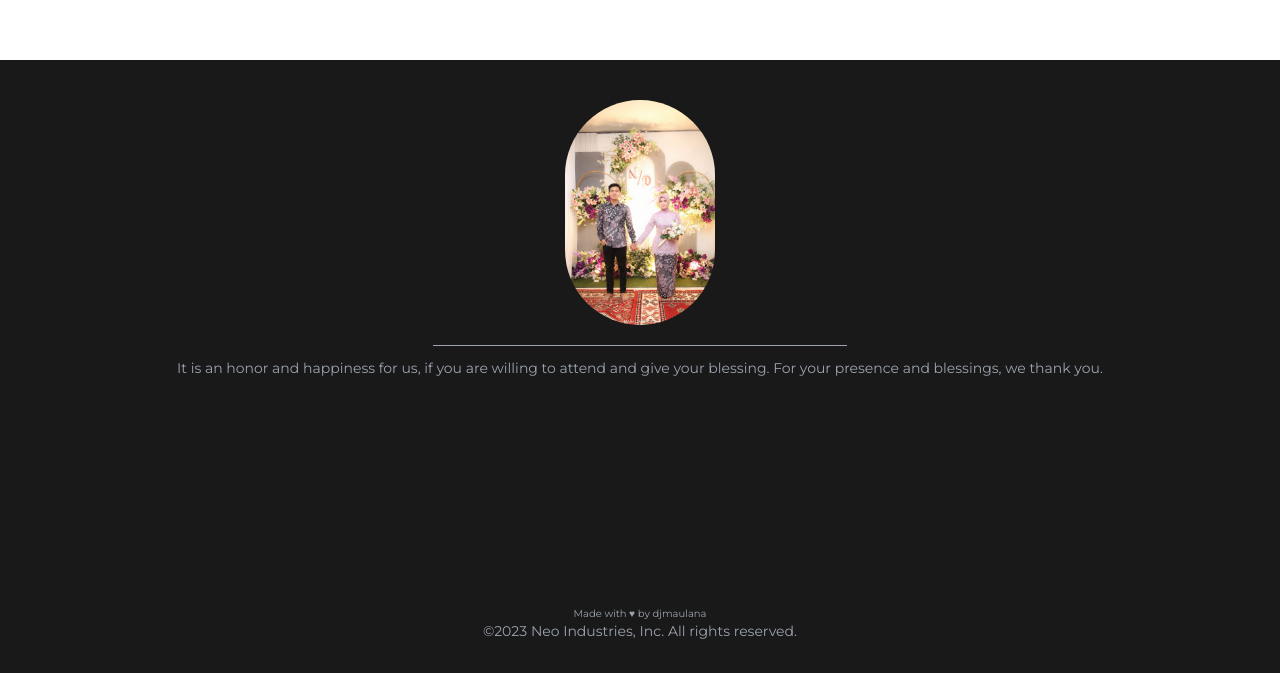
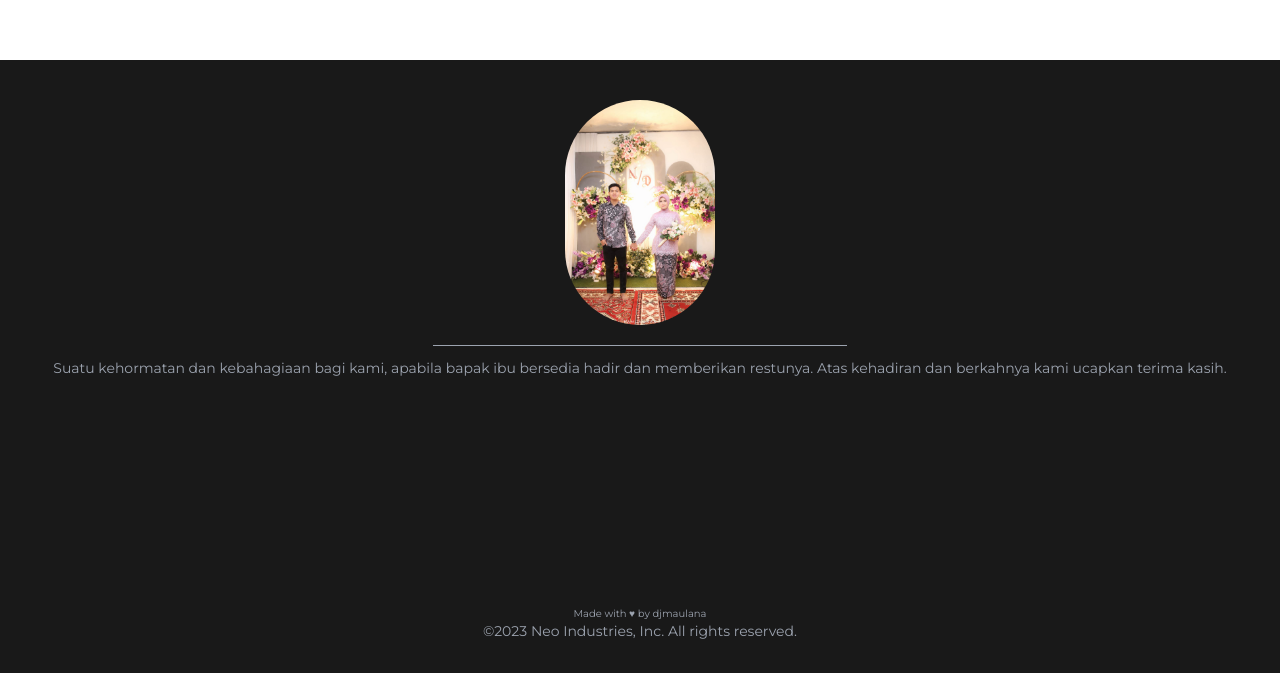
Before and after one commit to djmaulana/Ninda-Dede-Wedding-Invitation, a Next.js app: page /invitation in a window 1280 px wide. Shown: the part 5429-6102 px from the top of the page. Built offline with nearby package versions, Linux system fonts and the light colour scheme.

Commit message:
Update Thankyou.tsx

```diff
--- a/components/Thankyou.tsx
+++ b/components/Thankyou.tsx
@@ -25,7 +25,7 @@ const Thankyou = () => {
                 className='mx-auto rounded-full mt-5'
             />
             <hr className='border-1 border-gray-400 w-1/3 mx-auto mt-5'/>
-            <p className='text-sm mt-3 mx-8'>It is an honor and happiness for us, if you are willing to attend and give your blessing. For your presence and blessings, we thank you.</p>
+            <p className='text-sm mt-3 mx-8'>Suatu kehormatan dan kebahagiaan bagi kami, apabila bapak ibu bersedia hadir dan memberikan restunya. Atas kehadiran dan berkahnya kami ucapkan terima kasih.</p>
             <div className={alex.className}>
                 <h1 className='text-3xl mt-10' data-aos='fade-up'>
                     Ninda Aliyanda <br />
```
